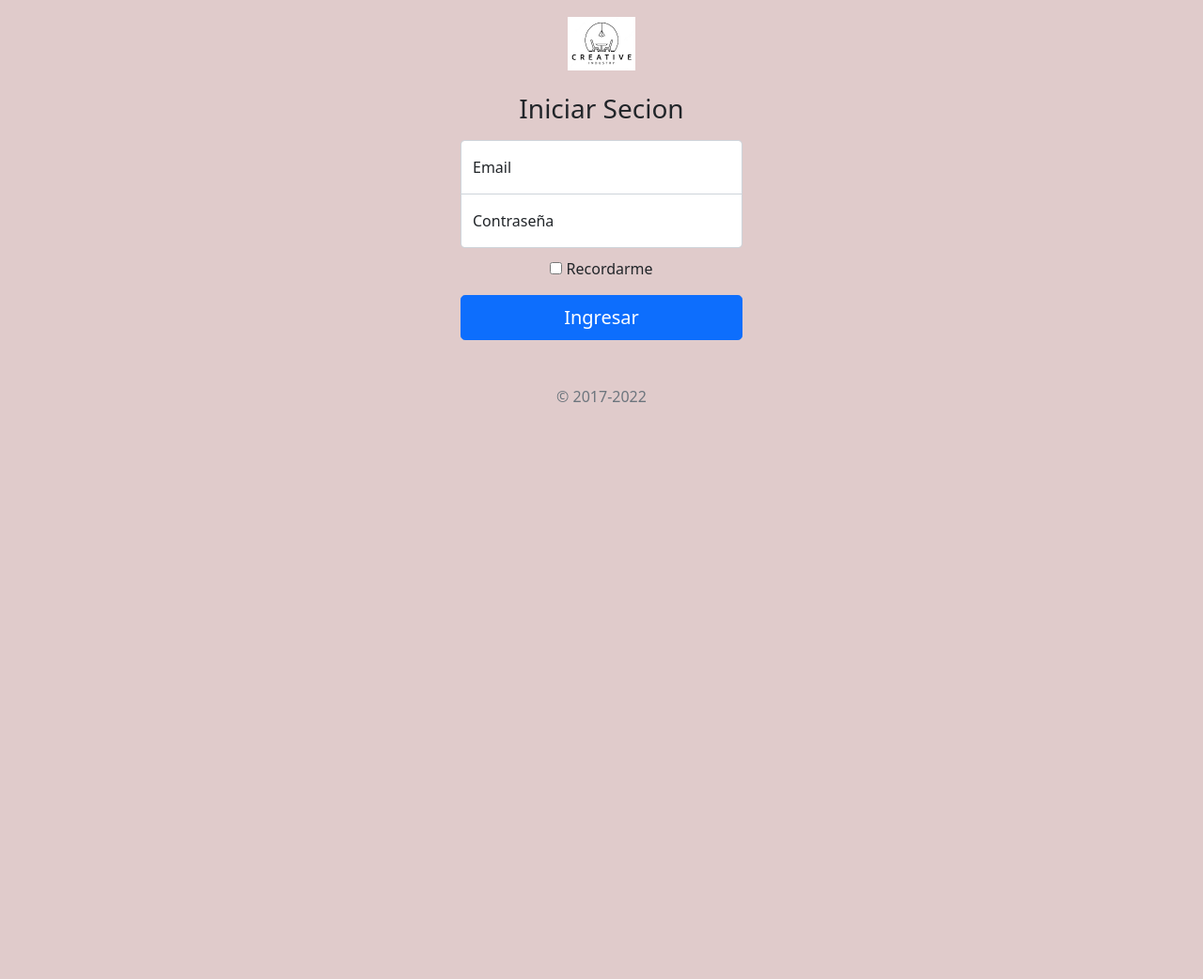
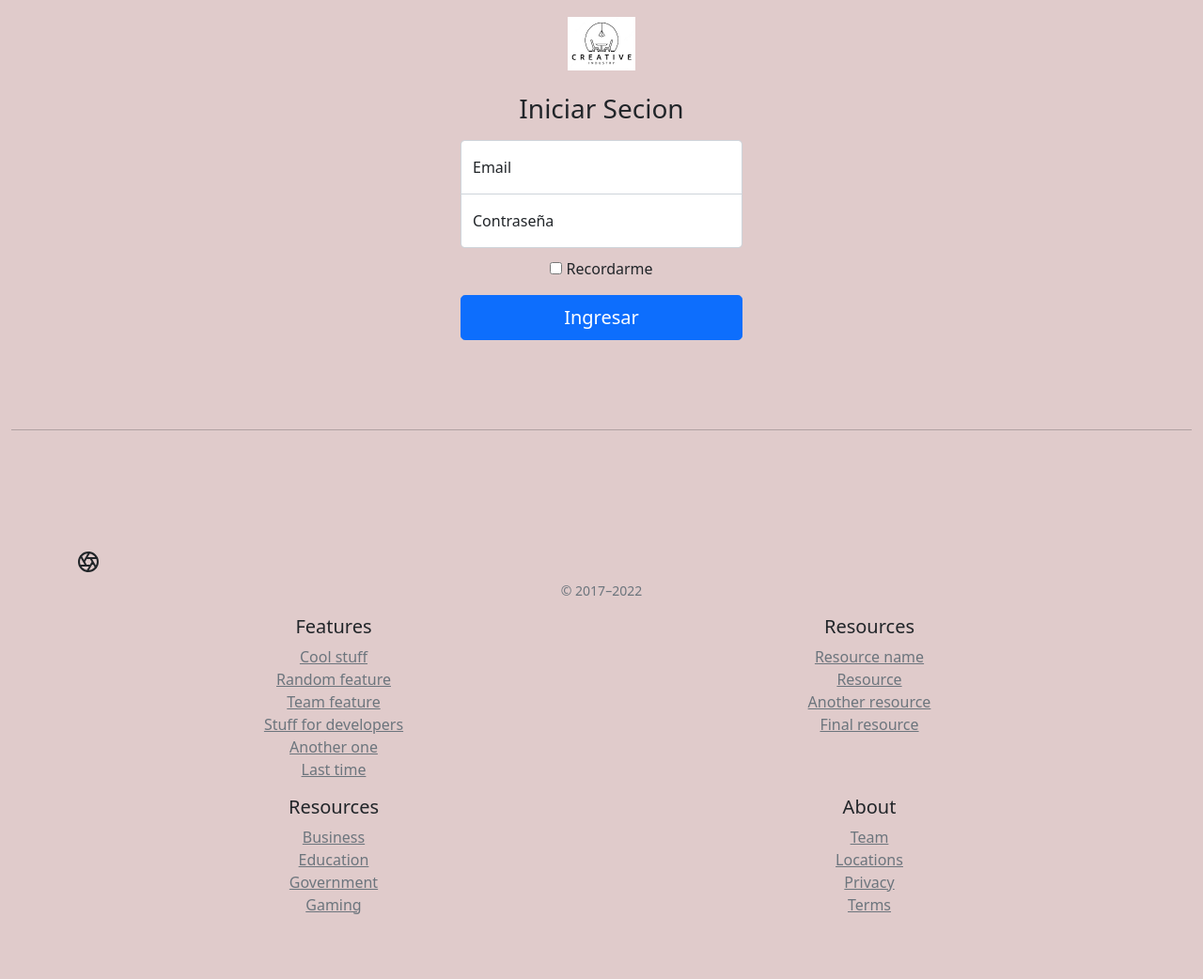
Before and after one commit to CodigoSmartDev/Muebleria-WalterChavez, a plain HTML site: page Paginas/ingresar.html in a window 1280 px wide. Shown: the part 147-1189 px from the top of the page at 94% size. Before the commit the page ends 800 px from the top, so only its background shows below. Drawn offline with nearby package versions, Linux system fonts and the light colour scheme.

Commit message:
Agregado de footer en ingresar

```diff
--- a/Paginas/ingresar.html
+++ b/Paginas/ingresar.html
@@ -71,9 +71,57 @@
           </label>
         </div>
         <button class="w-100 btn btn-lg btn-primary" type="submit">Ingresar</button>
-        <p class="mt-5 mb-3 text-muted">&copy; 2017-2022</p>
       </form>
     </main>
+
+    <hr class="featurette-divider">
+
+    <footer class="container py-5 bg-">
+      <div class="row">
+        <div class="col-12 col-md">
+          <svg xmlns="http://www.w3.org/2000/svg" width="24" height="24" fill="none" stroke="currentColor" stroke-linecap="round" stroke-linejoin="round" stroke-width="2" class="d-block mb-2" role="img" viewBox="0 0 24 24"><title>Product</title><circle cx="12" cy="12" r="10"/><path d="M14.31 8l5.74 9.94M9.69 8h11.48M7.38 12l5.74-9.94M9.69 16L3.95 6.06M14.31 16H2.83m13.79-4l-5.74 9.94"/></svg>
+          <small class="d-block mb-3 text-muted">&copy; 2017–2022</small>
+        </div>
+        <div class="col-6 col-md">
+          <h5>Features</h5>
+          <ul class="list-unstyled text-small">
+            <li><a class="link-secondary" href="#">Cool stuff</a></li>
+            <li><a class="link-secondary" href="#">Random feature</a></li>
+            <li><a class="link-secondary" href="#">Team feature</a></li>
+            <li><a class="link-secondary" href="#">Stuff for developers</a></li>
+            <li><a class="link-secondary" href="#">Another one</a></li>
+            <li><a class="link-secondary" href="#">Last time</a></li>
+          </ul>
+        </div>
+        <div class="col-6 col-md">
+          <h5>Resources</h5>
+          <ul class="list-unstyled text-small">
+            <li><a class="link-secondary" href="#">Resource name</a></li>
+            <li><a class="link-secondary" href="#">Resource</a></li>
+            <li><a class="link-secondary" href="#">Another resource</a></li>
+            <li><a class="link-secondary" href="#">Final resource</a></li>
+          </ul>
+        </div>
+        <div class="col-6 col-md">
+          <h5>Resources</h5>
+          <ul class="list-unstyled text-small">
+            <li><a class="link-secondary" href="#">Business</a></li>
+            <li><a class="link-secondary" href="#">Education</a></li>
+            <li><a class="link-secondary" href="#">Government</a></li>
+            <li><a class="link-secondary" href="#">Gaming</a></li>
+          </ul>
+        </div>
+        <div class="col-6 col-md">
+          <h5>About</h5>
+          <ul class="list-unstyled text-small">
+            <li><a class="link-secondary" href="#">Team</a></li>
+            <li><a class="link-secondary" href="#">Locations</a></li>
+            <li><a class="link-secondary" href="#">Privacy</a></li>
+            <li><a class="link-secondary" href="#">Terms</a></li>
+          </ul>
+        </div>
+      </div>
+    </footer>
 
     <script src="https://cdn.jsdelivr.net/npm/bootstrap@5.0.2/dist/js/bootstrap.bundle.min.js" integrity="sha384-MrcW6ZMFYlzcLA8Nl+NtUVF0sA7MsXsP1UyJoMp4YLEuNSfAP+JcXn/tWtIaxVXM" crossorigin="anonymous">
     </script>
```
